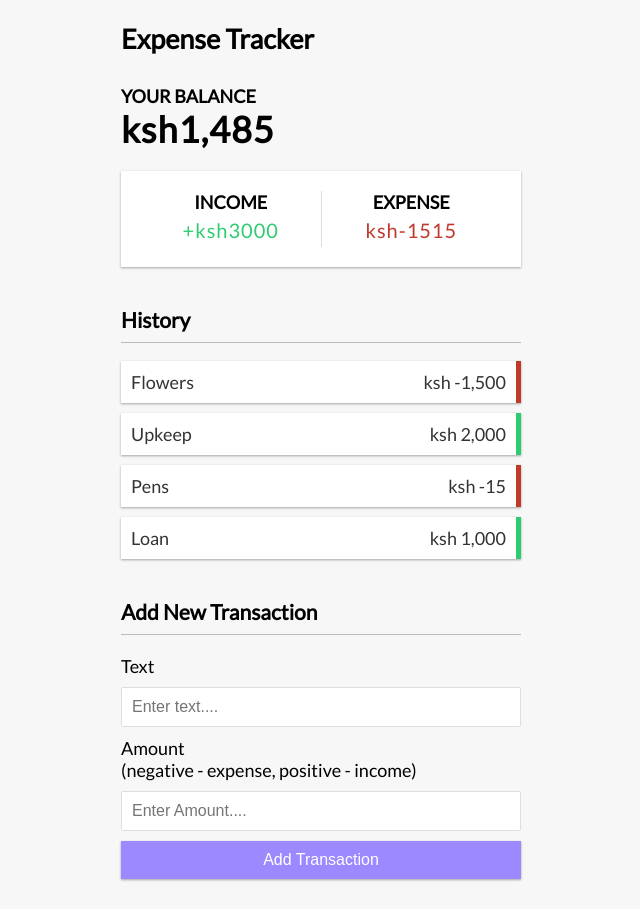
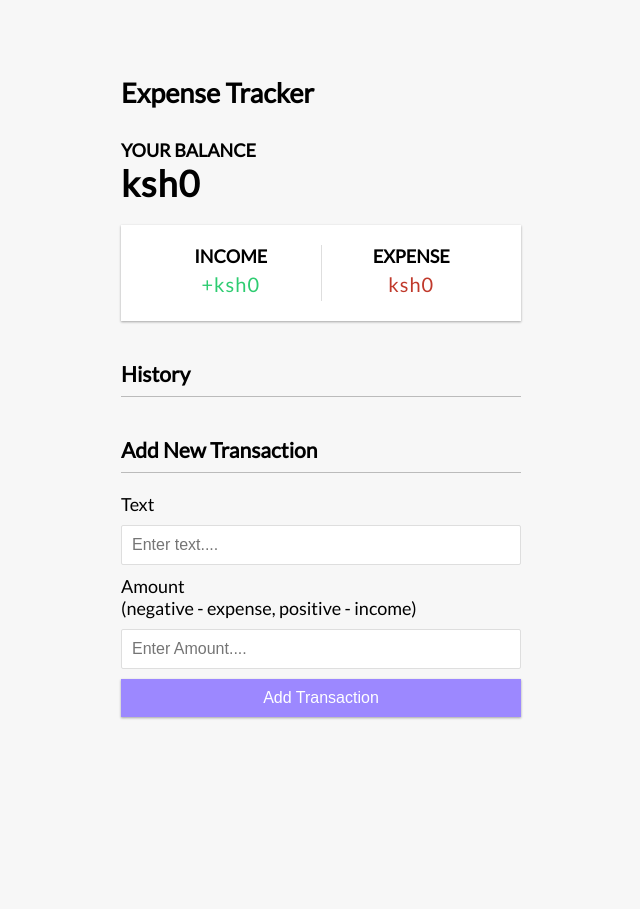
Before and after one commit to Emmanuelbett67/Vue-Expense-Tracker, a Vue app: page / in a window 1280 px wide. Shown: the whole page, without its empty margins (319-959 px from the left). After the commit the page ends 800 px from the top, so only its background shows below. Built offline with nearby package versions, Linux system fonts and the light colour scheme.

Commit message:
added local storage

```diff
--- a/src/App.vue
+++ b/src/App.vue
@@ -19,14 +19,17 @@
 import AddTransaction from "./components/AddTransaction.vue";
 import { useToast } from "vue-toastification";
 
-import { ref, computed } from "vue";
+import { ref, computed, onMounted } from "vue";
 
-const transactions = ref([
-  { id: 1, text: "Flowers", amount: -1500 },
-  { id: 2, text: "Upkeep", amount: 2000 },
-  { id: 3, text: "Pens", amount: -15 },
-  { id: 4, text: "Loan", amount: 1000 },
-]);
+const transactions = ref([]);
+
+onMounted(() => {
+  const savedTransactions = JSON.parse(localStorage.getItem("transactions"));
+
+  if (savedTransactions) {
+    transactions.value = savedTransactions;
+  }
+});
 
 const toast = useToast();
 
@@ -64,6 +67,7 @@
     text: transactionData.text,
     amount: transactionData.amount,
   });
+  saveTransactionsToLocalStorage();
 
   toast.success("Transaction Added");
 };
@@ -78,6 +82,12 @@
   transactions.value = transactions.value.filter(
     (transaction) => transaction.id !== id
   );
+  saveTransactionsToLocalStorage();
   toast.success("Transaction deleted");
 };
+
+// Save transactions to local storage
+const saveTransactionsToLocalStorage = () => {
+  localStorage.setItem('transactions', JSON.stringify(transactions.value));
+};
 </script>
```
